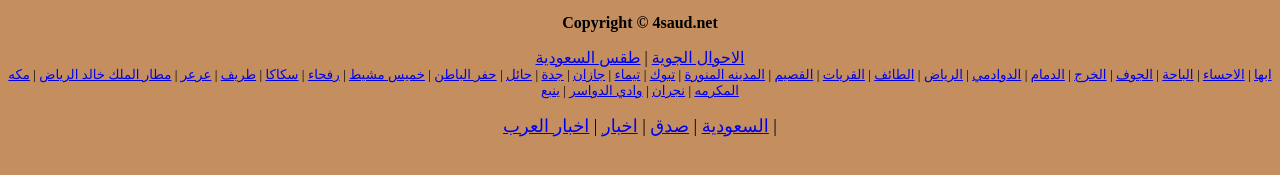
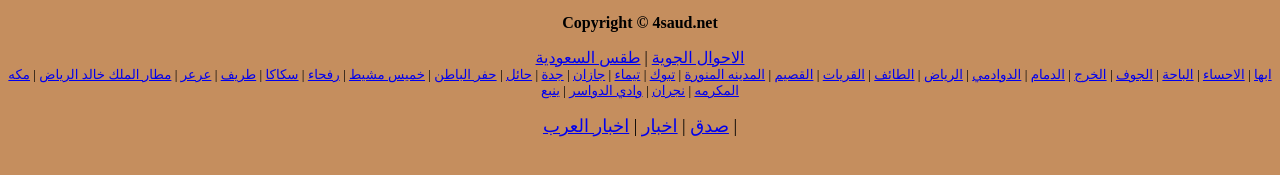
Before and after one commit to hz1sa/4saud, a plain HTML site: page index.html in a window 1280 px wide. Shown: the part 603-778 px from the top of the page. Drawn offline with Linux system fonts and the light colour scheme.

Commit message:
Update index.html

```diff
--- a/index.html
+++ b/index.html
@@ -121,7 +121,7 @@ function preloadImages() {
 </small></center></p><p align="center"><font size="4">
 
 
-<a  href="https://www.saudiyah.net"> السعودية</a> | <a  href="http://www.sdeg.org">صدق</a> | <a  href="http://www.sdeg.org">اخبار</a> | <a href="http://www.arabsnews32.org">اخبار العرب</a>   |
+ <a  href="http://www.sdeg.org">صدق</a> | <a  href="http://www.sdeg.org">اخبار</a> | <a href="http://www.arabsnews32.org">اخبار العرب</a>   |
 
 </p>
 
```
